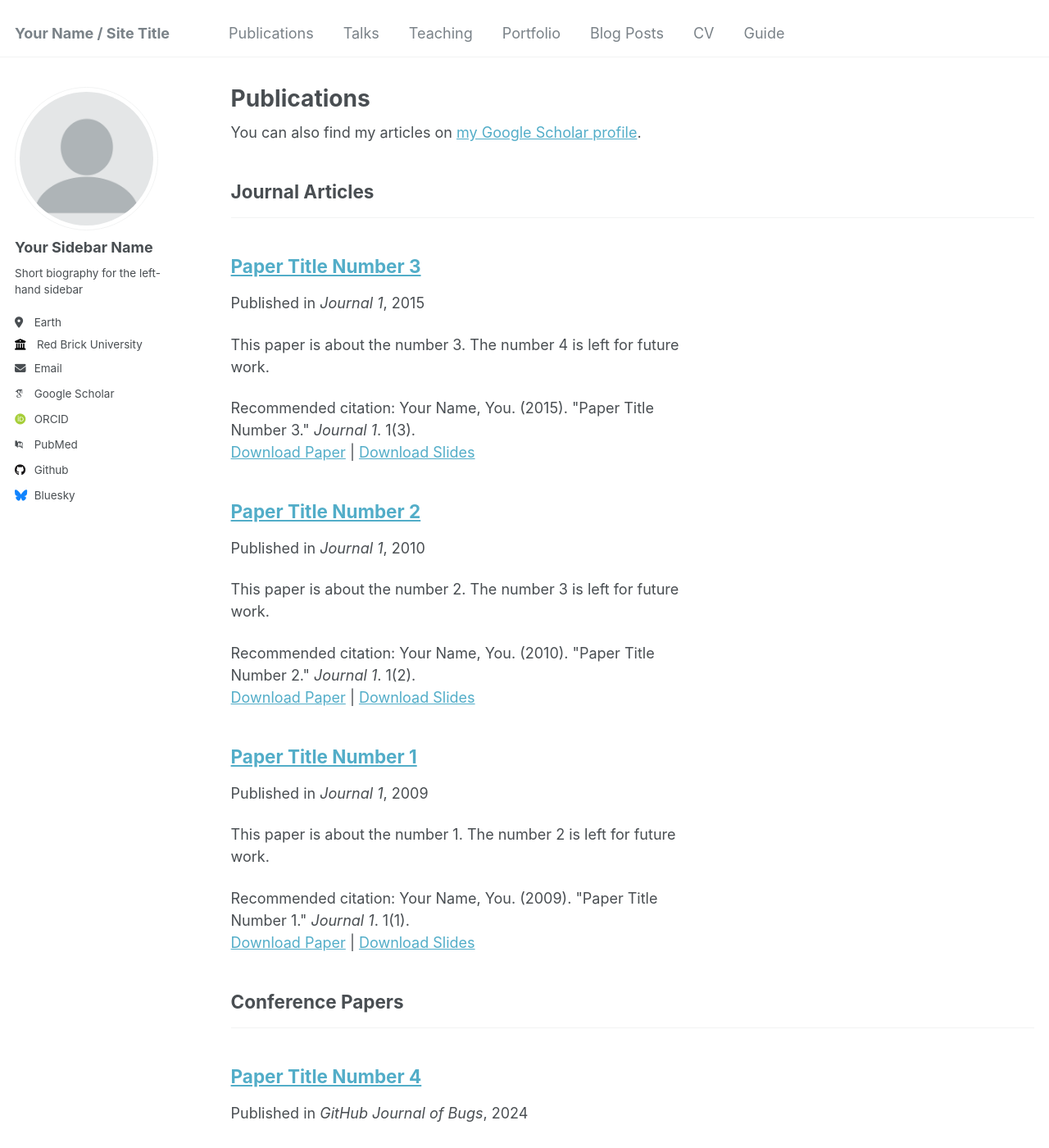
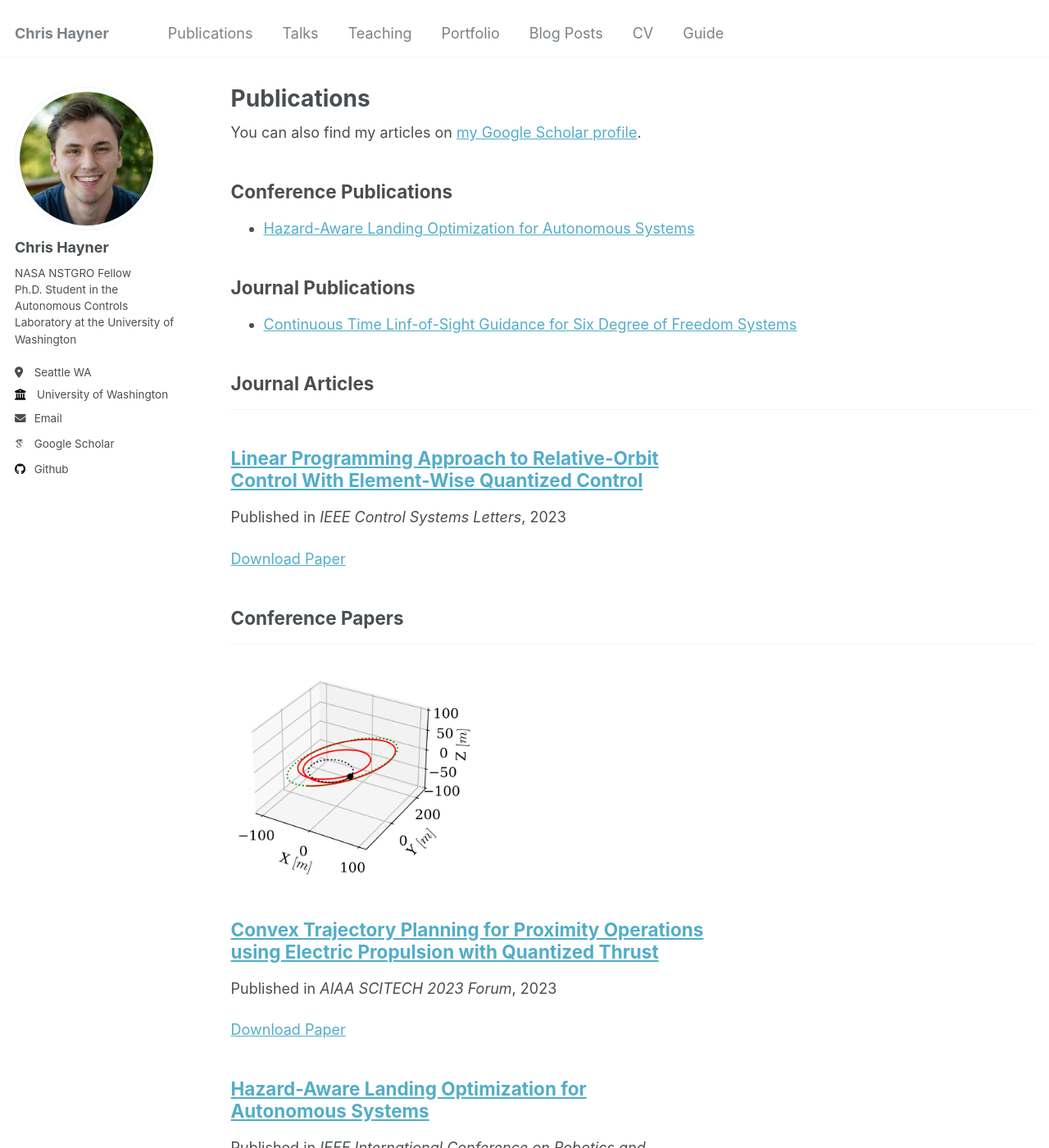
Before and after one commit to haynec/haynec.github.io, a Jekyll site: the page built from _pages/publications.html, in a window 1280 px wide and 1400 px high. Shown: the whole window at 82% size. Built offline with Jekyll 4.4.1, drawn with Linux system fonts in a browser that asks for light colours; some web fonts are replaced; some of the changed text lies outside the part shown.

Commit message:
added subpages for website

```diff
--- a/_config.yml
+++ b/_config.yml
@@ -8,47 +8,46 @@
 
 # Basic Site Settings
 locale                   : "en-US"
-title                    : "Your Name / Site Title"
+title                    : "Chris Hayner"
 title_separator          : "-"
-name                     : &name "Your Name"
+name                     : &name "Chris Hayner"
 description              : &description "personal description"
-url                      : https://academicpages.github.io # the base hostname & protocol for your site e.g. "https://mmistakes.github.io"
+url                      : https://haynec.github.io # the base hostname & protocol for your site e.g. "https://mmistakes.github.io"
 baseurl                  : "" # the subpath of your site, e.g. "/blog"
-repository               : "academicpages/academicpages.github.io"
+repository               : "haynec/haynec.github.io"
 
 # Site Author - The following control what appear as part of the author content on the side bar.
 #               If a field is blank the icon and link will not appear, otherwise it will be shown.
 #               Additional customization can be done by editing /_includes/author-profile.html
 author:
   # Biographic information
-  avatar           : "profile.png"
-  name             : "Your Sidebar Name"
+  avatar           : "headshot.jpeg" # Place an image in /images/ and reference it here
+  name             : "Chris Hayner"
   pronouns         : # example: "she/her"
-  bio              : "Short biography for the left-hand sidebar"
-  location         : "Earth"
-  employer         : "Red Brick University"
+  bio              : "NASA NSTGRO Fellow <br> Ph.D. Student in the Autonomous Controls Laboratory at the University of Washington"
+  location         : "Seattle WA"
+  employer         : University of Washington
   uri              : # URL
-  email            : "none@example.org"
+  email            : "haynec@uw.edu"
 
   # Academic websites
   arxiv            : # URL - Update with the correct link to your profile
-  googlescholar    : "https://scholar.google.com/citations?user=PS_CX0AAAAAJ"
-  impactstory      : # URL
-  orcid            : "http://orcid.org/yourorcidurl"
-  semantic         : # URL
-  pubmed           : "https://www.ncbi.nlm.nih.gov/pubmed/?term=john+snow"
-  researchgate     : # URL
+  googlescholar    : "https://scholar.google.com/citations?user=saeJ_VsAAAAJ&hl=en"
+  # impactstory      : # URL
+  # orcid            : "http://orcid.org/yourorcidurl"
+  # semantic         : # URL
+  # pubmed           : "https://www.ncbi.nlm.nih.gov/pubmed/?term=john+snow"
+  # researchgate     : # URL
 
   # Repositories and software development
   bitbucket        : # Username - Update with your username on the site
   codepen          : # Username
   dribbble         : # Username
-  github           : "academicpages"
+  github           : haynec
   kaggle           : # Username
   stackoverflow    : # User number or user number and name (i.e., use "1" or "1/jeff-atwood")
 
   # Social media
-  bluesky          : "bsky.app" # Replace this with you Bluesky username
   facebook         : # Username
   flickr           : # Username
   foursquare       : # Username
@@ -77,7 +76,7 @@ author:
 publication_category:
   books:
     title: 'Books'
-  manuscripts:
+  journals:
     title: 'Journal Articles'
   conferences:
     title: 'Conference Papers'
@@ -118,7 +117,6 @@ staticman:
 atom_feed:
   hide                   : false     # change to true to hide the RSS feed in the footer
   path                   : # blank (default) uses feed.xml
-
 
 # SEO Related
 google_site_verification :
@@ -223,6 +221,7 @@ collections:
   talks:
     output: true
     permalink: /:collection/:path/
+    collections:
 
 
 # These settings control how pages and collections are included in the site
--- a/_pages/publications.html
+++ b/_pages/publications.html
@@ -11,6 +11,16 @@ author_profile: true
 
 {% include base_path %}
 
+<h2>Conference Publications</h2>
+<ul>
+  <li><a href="/papers/halo_paper">Hazard-Aware Landing Optimization for Autonomous Systems</a></li>
+</ul>
+
+<h2>Journal Publications</h2>
+<ul>
+  <li><a href="/papers/ral_2024/">Continuous Time Linf-of-Sight Guidance for Six Degree of Freedom Systems</a></li>
+</ul>
+
 <!-- New style rendering if publication categories are defined -->
 {% if site.publication_category %}
   {% for category in site.publication_category  %}
@@ -23,11 +33,17 @@ author_profile: true
         <h2>{{ category[1].title }}</h2><hr />
         {% assign title_shown = true %}
       {% endunless %}
+      {% if post.image %}
+        <img src="{{ site.baseurl }}{{ post.image }}" alt="Publication image" width="300">
+      {% endif %}
       {% include archive-single.html %}
     {% endfor %}
   {% endfor %}
 {% else %}
   {% for post in site.publications reversed %}
+    {% if post.image %}
+      <img src="{{ site.baseurl }}{{ post.image }}" alt="Publication image" width="300">
+    {% endif %}
     {% include archive-single.html %}
   {% endfor %}
 {% endif %}
--- a/_publications/2009-10-01-paper-title-number-1.md
+++ /dev/null
@@ -1,14 +0,0 @@
----
-title: "Paper Title Number 1"
-collection: publications
-category: manuscripts
-permalink: /publication/2009-10-01-paper-title-number-1
-excerpt: 'This paper is about the number 1. The number 2 is left for future work.'
-date: 2009-10-01
-venue: 'Journal 1'
-slidesurl: 'http://academicpages.github.io/files/slides1.pdf'
-paperurl: 'http://academicpages.github.io/files/paper1.pdf'
-citation: 'Your Name, You. (2009). &quot;Paper Title Number 1.&quot; <i>Journal 1</i>. 1(1).'
----
-
-The contents above will be part of a list of publications, if the user clicks the link for the publication than the contents of section will be rendered as a full page, allowing you to provide more information about the paper for the reader. When publications are displayed as a single page, the contents of the above "citation" field will automatically be included below this section in a smaller font.
--- a/_publications/2010-10-01-paper-title-number-2.md
+++ /dev/null
@@ -1,14 +0,0 @@
----
-title: "Paper Title Number 2"
-collection: publications
-category: manuscripts
-permalink: /publication/2010-10-01-paper-title-number-2
-excerpt: 'This paper is about the number 2. The number 3 is left for future work.'
-date: 2010-10-01
-venue: 'Journal 1'
-slidesurl: 'http://academicpages.github.io/files/slides2.pdf'
-paperurl: 'http://academicpages.github.io/files/paper2.pdf'
-citation: 'Your Name, You. (2010). &quot;Paper Title Number 2.&quot; <i>Journal 1</i>. 1(2).'
----
-
-The contents above will be part of a list of publications, if the user clicks the link for the publication than the contents of section will be rendered as a full page, allowing you to provide more information about the paper for the reader. When publications are displayed as a single page, the contents of the above "citation" field will automatically be included below this section in a smaller font.
--- a/_publications/2015-10-01-paper-title-number-3.md
+++ /dev/null
@@ -1,14 +0,0 @@
----
-title: "Paper Title Number 3"
-collection: publications
-category: manuscripts
-permalink: /publication/2015-10-01-paper-title-number-3
-excerpt: 'This paper is about the number 3. The number 4 is left for future work.'
-date: 2015-10-01
-venue: 'Journal 1'
-slidesurl: 'http://academicpages.github.io/files/slides3.pdf'
-paperurl: 'http://academicpages.github.io/files/paper3.pdf'
-citation: 'Your Name, You. (2015). &quot;Paper Title Number 3.&quot; <i>Journal 1</i>. 1(3).'
----
-
-The contents above will be part of a list of publications, if the user clicks the link for the publication than the contents of section will be rendered as a full page, allowing you to provide more information about the paper for the reader. When publications are displayed as a single page, the contents of the above "citation" field will automatically be included below this section in a smaller font.
--- a/_publications/2024-02-17-paper-title-number-4.md
+++ /dev/null
@@ -1,13 +0,0 @@
----
-title: "Paper Title Number 4"
-collection: publications
-category: conferences
-permalink: /publication/2024-02-17-paper-title-number-4
-excerpt: 'This paper is about fixing template issue #693.'
-date: 2024-02-17
-venue: 'GitHub Journal of Bugs'
-paperurl: 'http://academicpages.github.io/files/paper3.pdf'
-citation: 'Your Name, You. (2024). &quot;Paper Title Number 3.&quot; <i>GitHub Journal of Bugs</i>. 1(3).'
----
-
-The contents above will be part of a list of publications, if the user clicks the link for the publication than the contents of section will be rendered as a full page, allowing you to provide more information about the paper for the reader. When publications are displayed as a single page, the contents of the above "citation" field will automatically be included below this section in a smaller font.
--- /dev/null
+++ b/_publications/halo_paper.md
@@ -0,0 +1,12 @@
+---
+title: Hazard-Aware Landing Optimization for Autonomous Systems
+collection: _publications
+category: conferences
+permalink: /publication/halo
+date: 2023-06-04
+venue: 'IEEE International Conference on Robotics and Automation (ICRA)'
+paperurl: 'https://arxiv.org/pdf/2304.01583'
+---
+
+
+<!--more-->
--- /dev/null
+++ b/_publications/quant.md
@@ -0,0 +1,27 @@
+---
+title: "Linear Programming Approach to Relative-Orbit Control With Element-Wise Quantized Control"
+collection: publications
+category: journals
+permalink: /publication/quant
+date: 2023-06-04
+venue: 'IEEE Control Systems Letters'
+paperurl: 'https://ieeexplore-ieee-org.offcampus.lib.washington.edu/abstract/document/10163492'
+---
+
+<!--more-->
+
+Citation:
+<div style="font-size:0.6em;">
+<pre>
+@ARTICLE{10163492,
+  author={Echigo, Kazuya and Hayner, Christopher R. and Mittal, Avi and Sarsılmaz, Selahattin Burak and Harris, Matthew W. and Açıkmeşe, Behçet},
+  journal={IEEE Control Systems Letters},
+  title={Linear Programming Approach to Relative-Orbit Control With Element-Wise Quantized Control},
+  year={2023},
+  volume={7},
+  number={},
+  pages={3042-3047},
+  keywords={Quantization (signal);Space vehicles;Optimal control;Orbits;Linear systems;Linear programming;Attitude control;Optimal control;linear systems;convex relaxations},
+  doi={10.1109/LCSYS.2023.3289472}}
+</pre>
+</div>
--- /dev/null
+++ b/_publications/quant_conf.md
@@ -0,0 +1,28 @@
+---
+image: "/images/outboxtraj_legend.png"
+title: "Convex Trajectory Planning for Proximity Operations using Electric Propulsion with Quantized Thrust"
+collection: publications
+category: conferences
+permalink: /publication/quant_conf
+date: 2023-06-04
+venue: 'AIAA SCITECH 2023 Forum'
+paperurl: 'https://arc.aiaa.org/doi/abs/10.2514/6.2023-0493'
+---
+
+<!--more-->
+
+Citation:
+<div style="font-size:0.6em;">
+<pre>
+@inbook{doi:10.2514/6.2023-0493,
+author = {Kazuya Echigo and Christopher R. Hayner and Avi Mittal and Selahattin B. Sarsilmaz and Matthew Harris and Behcet Acikmese},
+title = {Convex Trajectory Planning for Proximity Operations using Electric Propulsion with Quantized Thrust},
+booktitle = {AIAA SCITECH 2023 Forum},
+chapter = {},
+pages = {},
+doi = {10.2514/6.2023-0493},
+URL = {https://arc.aiaa.org/doi/abs/10.2514/6.2023-0493},
+eprint = {https://arc.aiaa.org/doi/pdf/10.2514/6.2023-0493}
+}
+</pre>
+</div>
```
Also changed, not shown: _publications/wisard.md (added, +32 -0 lines), images/headshot.jpeg (added), images/outboxtraj_legend.png (added), 5 other files.
